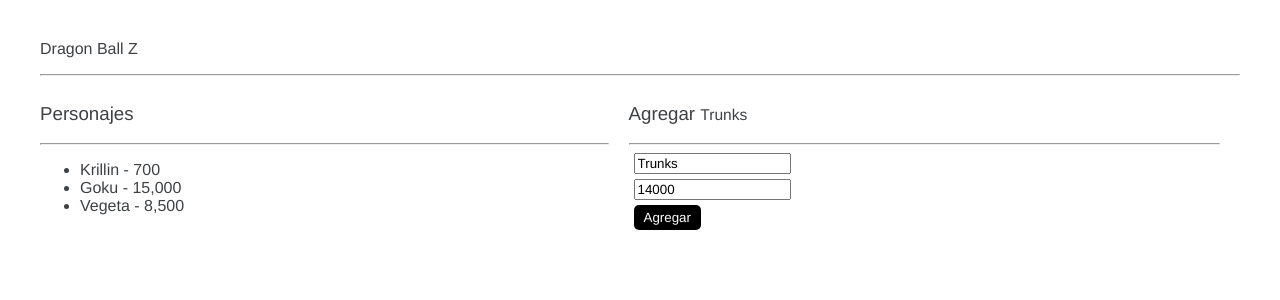
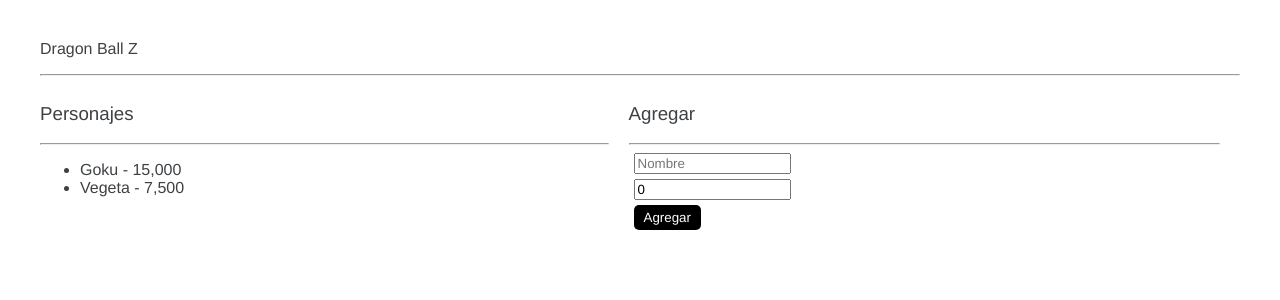
Before and after one commit to washopilot/01-bases, an Angular app: page / in a window 1280 px wide. Shown: the top 300 px of the page. Built offline with nearby package versions, Linux system fonts and the light colour scheme.

Commit message:
Mostrar listado de personajes

```diff
--- a/src/app/dbz/main-page/main-page.component.html
+++ b/src/app/dbz/main-page/main-page.component.html
@@ -5,9 +5,9 @@
     <h3>Personajes</h3>
     <hr />
     <ul>
-      <li>Krillin - 700</li>
-      <li>Goku - 15,000</li>
-      <li>Vegeta - 8,500</li>
+      <li *ngFor="let personaje of personajes">
+        {{ personaje.nombre }} - {{ personaje.poder | number }}
+      </li>
     </ul>
   </div>
 
--- a/src/app/dbz/main-page/main-page.component.ts
+++ b/src/app/dbz/main-page/main-page.component.ts
@@ -10,13 +10,32 @@
   templateUrl: './main-page.component.html'
 })
 export class MainPageComponent {
+  personajes: Personaje[] = [
+    {
+      nombre: 'Goku',
+      poder: 15000
+    },
+    {
+      nombre: 'Vegeta',
+      poder: 7500
+    }
+  ];
+
   nuevo: Personaje = {
-    nombre: 'Trunks',
-    poder: 14000
+    nombre: '',
+    poder: 0
   };
 
   agregar(): void {
+    if (this.nuevo.nombre.trim().length === 0) {
+      return;
+    }
     console.log(this.nuevo);
+    this.personajes.push(this.nuevo);
+    this.nuevo = {
+      nombre: '',
+      poder: 0
+    };
   }
 
   cambiarNombre() {
```
